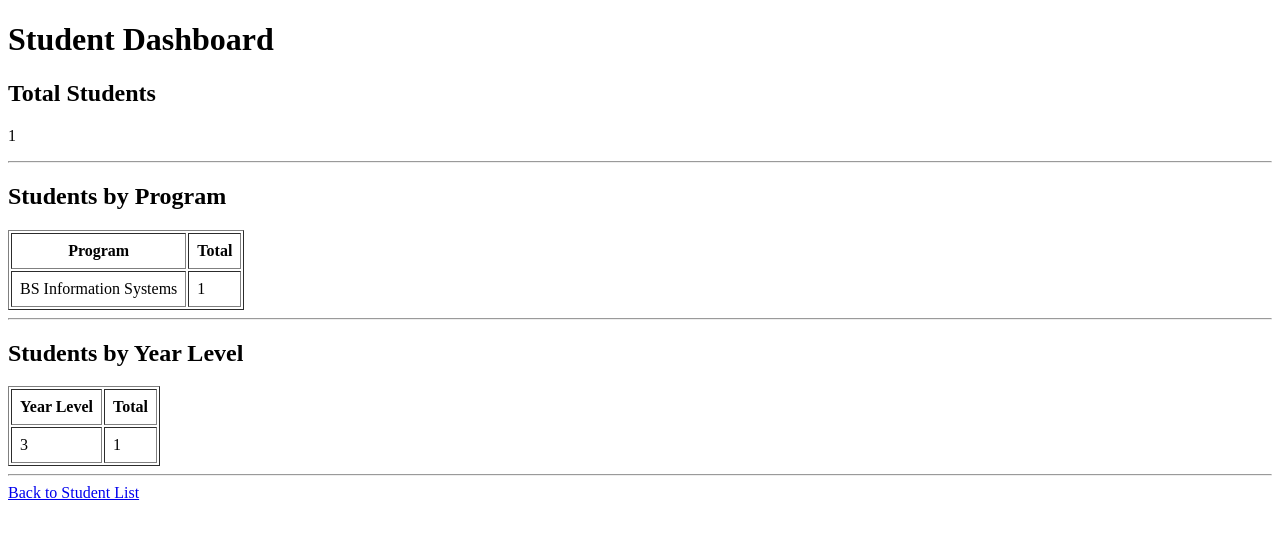
After one commit to ajvsungastudent-afk/SUNGAALVINJAN_DjangoWebApp, a Django app: page /registration/dashboard/ in a window 1280 px wide. The commit adds this page. Shown: the top 539 px of the page. Run offline with Django 5.2, Linux system fonts and the light colour scheme; data comes from the database, SQL or seed files in the repository.

Commit message:
Add student dashboard for Module 04

```diff
--- /dev/null
+++ b/registration/templates/registration/student_dashboard.html
@@ -0,0 +1,55 @@
+<!DOCTYPE html>
+<html>
+<head>
+    <title>Student Dashboard</title>
+</head>
+<body>
+    <h1>Student Dashboard</h1>
+
+    <h2>Total Students</h2>
+    <p>{{ total_students }}</p>
+
+    <hr>
+
+    <h2>Students by Program</h2>
+    <table border="1" cellpadding="8">
+        <tr>
+            <th>Program</th>
+            <th>Total</th>
+        </tr>
+        {% for item in program_summary %}
+        <tr>
+            <td>{{ item.program }}</td>
+            <td>{{ item.total }}</td>
+        </tr>
+        {% empty %}
+        <tr>
+            <td colspan="2">No program data available.</td>
+        </tr>
+        {% endfor %}
+    </table>
+
+    <hr>
+
+    <h2>Students by Year Level</h2>
+    <table border="1" cellpadding="8">
+        <tr>
+            <th>Year Level</th>
+            <th>Total</th>
+        </tr>
+        {% for item in year_summary %}
+        <tr>
+            <td>{{ item.year_level }}</td>
+            <td>{{ item.total }}</td>
+        </tr>
+        {% empty %}
+        <tr>
+            <td colspan="2">No year-level data available.</td>
+        </tr>
+        {% endfor %}
+    </table>
+
+    <hr>
+    <a href="{% url 'student_list' %}">Back to Student List</a>
+</body>
+</html>
--- a/registration/templates/registration/student_list.html
+++ b/registration/templates/registration/student_list.html
@@ -6,6 +6,7 @@
 <body>
     <h1>Registered Students</h1>
     <a href="{% url 'student_create' %}">Register Student</a>
+    <a href="{% url 'student_dashboard' %}">Student Dashboard</a>
     <br><br>
 
     <table border="1" cellpadding="8">
--- a/registration/urls.py
+++ b/registration/urls.py
@@ -6,4 +6,5 @@ urlpatterns = [
     path('add/', views.student_create, name='student_create'),
     path('edit/<int:pk>/', views.student_update, name='student_update'),
     path('delete/<int:pk>/', views.student_delete, name='student_delete'),
+    path('dashboard/', views.student_dashboard, name='student_dashboard'),
 ]
--- a/registration/views.py
+++ b/registration/views.py
@@ -1,6 +1,7 @@
 from django.shortcuts import render, redirect, get_object_or_404
 from .models import Student
 from .forms import StudentForm
+from django.db.models import Count
 
 def student_list(request):
     students = Student.objects.all()
@@ -36,3 +37,31 @@ def student_delete(request, pk):
         student.delete()
         return redirect('student_list')
     return render(request, 'registration/student_confirm_delete.html', {'student': student})
+
+def student_dashboard(request):
+    students = Student.objects.all()
+    total_students = students.count()
+
+    program_summary = (
+        students
+        .values('program')
+        .annotate(total=Count('id'))
+        .order_by('program')
+    )
+
+    year_summary = (
+        students
+        .values('year_level')
+        .annotate(total=Count('id'))
+        .order_by('year_level')
+    )
+
+    return render(
+        request,
+        'registration/student_dashboard.html',
+        {
+            'total_students': total_students,
+            'program_summary': program_summary,
+            'year_summary': year_summary,
+        }
+    )
```
